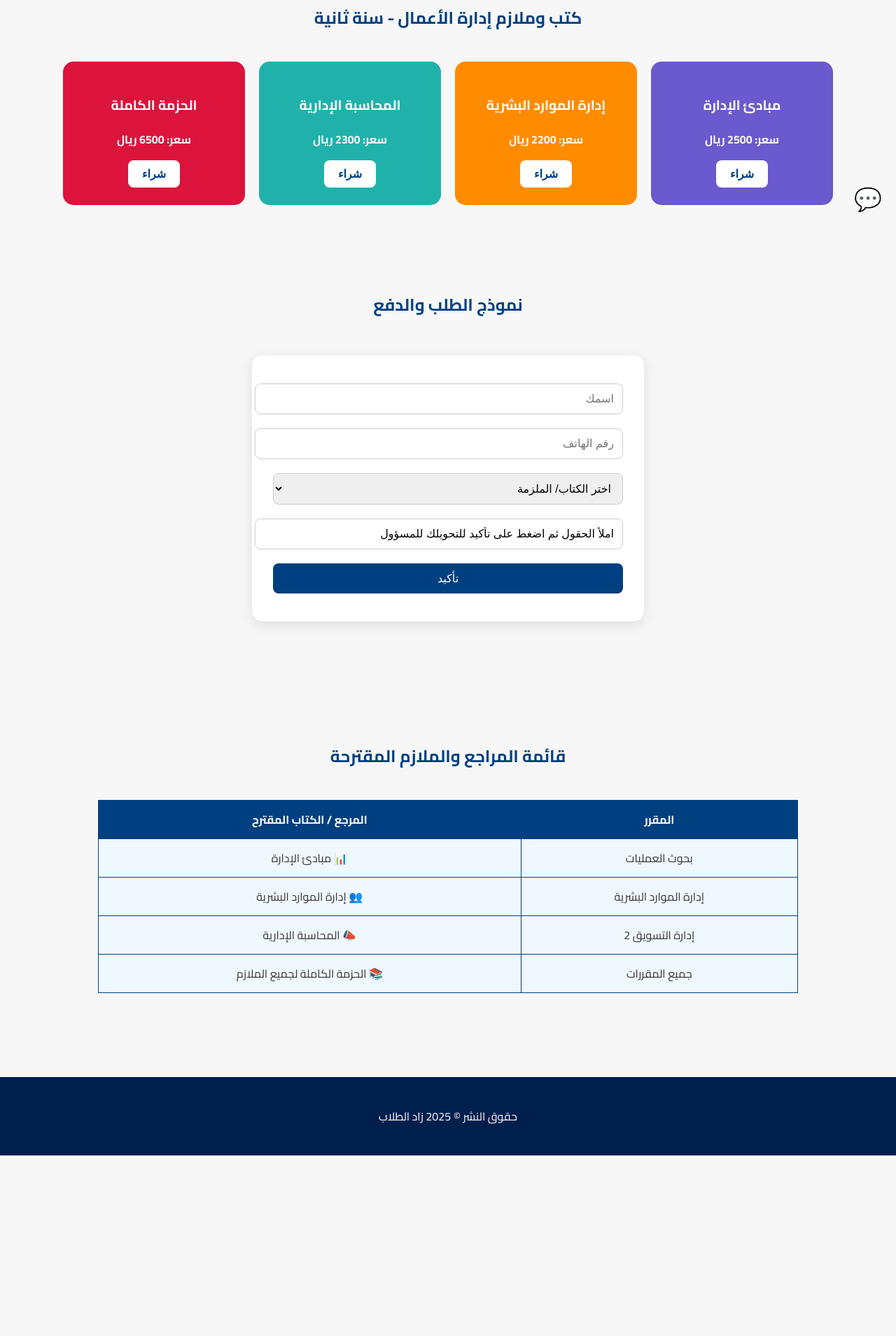
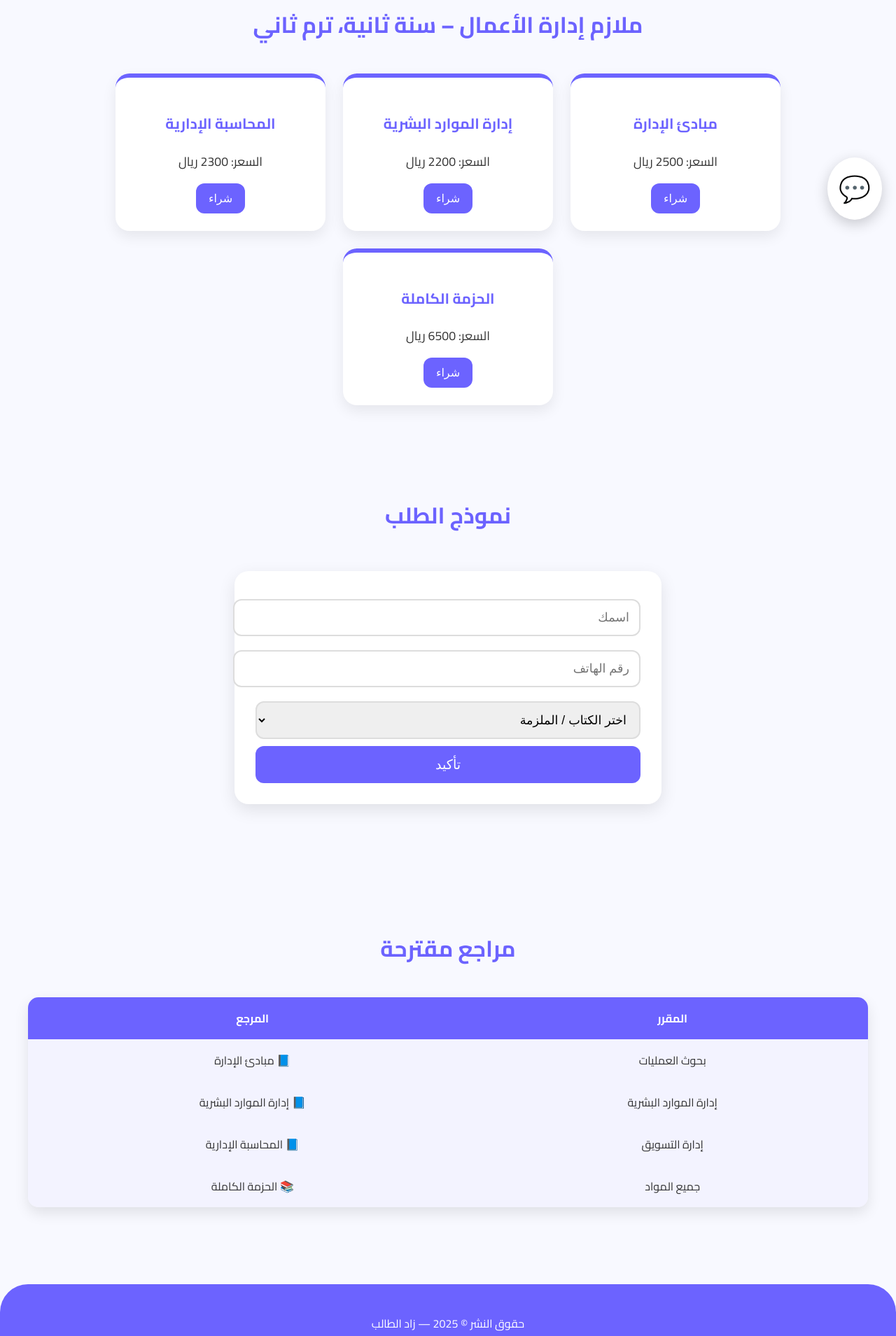
Before and after one commit to salmntsr802-ship-it/zad-al-taleb-, a plain HTML site: page index.html in a window 1280 px wide. Shown: the part 466-2375 px from the top of the page at 70% size. Before the commit the page ends 2117 px from the top, so only its background shows below. Drawn offline with Linux system fonts and the light colour scheme.

Commit message:
Update index.html

```diff
--- a/index.html
+++ b/index.html
@@ -3,58 +3,250 @@
 <head>
 <meta charset="UTF-8">
 <meta name="viewport" content="width=device-width, initial-scale=1.0">
-<title>زاد الطلاب </title>
-<meta name="description" content="زاد الطلاب - شراء الملازم الجامعية لإدارة الأعمال سنة ثانية ترم ثاني في جامعة صنعاء بعد الدفع فقط عبر محفظة جيب.">
-<meta name="keywords" content="زاد الطلاب, ملازم جامعة صنعاء, إدارة أعمال, سنة ثانية, ترم ثاني, شراء كتب, محفظة جيب, اليمن">
-<link rel="preconnect" href="https://fonts.googleapis.com">
-<link rel="preconnect" href="https://fonts.gstatic.com" crossorigin>
+<title>زاد الطالب</title>
+
+<!-- Google Font -->
 <link href="https://fonts.googleapis.com/css2?family=Cairo:wght@400;700&display=swap" rel="stylesheet">
+
 <style>
-body { font-family:'Cairo',sans-serif; margin:0; padding:0; background:#f7f7f7; color:#333; }
-header { background:#004080; color:#fff; text-align:center; padding:60px 20px; box-shadow:0 4px 15px rgba(0,0,0,0.2); }
-header h1 { font-size:2.8em; margin-bottom:10px; }
-header p { font-size:1.3em; }
-#searchBar { max-width:600px; margin:20px auto; display:flex; justify-content:center; }
-#searchBar input { width:100%; padding:12px 15px; border-radius:8px; border:1px solid #ccc; font-size:1em; }
-section { padding:50px 20px; max-width:1200px; margin:auto; }
-h2 { color:#004080; text-align:center; margin-bottom:40px; }
-.books { display:flex; flex-wrap:wrap; gap:20px; justify-content:center; }
-.book { border-radius:15px; padding:25px 20px; text-align:center; color:#fff; font-weight:bold; width:220px; transition: transform 0.3s, box-shadow 0.3s; cursor:pointer; position:relative; }
-.book:hover { transform: scale(1.05); box-shadow:0 10px 25px rgba(0,0,0,0.3); }
-.book h3 { font-size:1.2em; margin-bottom:10px; }
-.book p { font-size:1em; margin-bottom:15px; }
-.book button { background:#fff; color:#004080; padding:10px 20px; border:none; border-radius:8px; cursor:pointer; font-size:1em; transition: background 0.3s, color 0.3s; font-weight:bold; }
-.book button:hover { background:#001F4D; color:#fff; }
-.business1 { background:#6A5ACD; }
-.business2 { background:#FF8C00; }
-.business3 { background:#20B2AA; }
-.business4 { background:#DC143C; }
-.purchase-form { background:#fff; padding:30px; border-radius:15px; max-width:500px; margin:50px auto; box-shadow:0 5px 20px rgba(0,0,0,0.1); }
-.purchase-form input, .purchase-form select, .purchase-form button { width:100%; margin:10px 0; padding:12px; font-size:1em; border-radius:8px; border:1px solid #ccc; }
-.purchase-form button { background:#004080; color:#fff; border:none; cursor:pointer; transition:background 0.3s; }
-.purchase-form button:hover { background:#001F4D; }
-table { width:100%; border-collapse:collapse; margin:30px auto; max-width:1000px; cursor:pointer; }
-table th, table td { border:1px solid #004080; padding:12px; text-align:center; }
-table th { background:#004080; color:#fff; }
-table td { background:#f0f8ff; transition:0.3s; }
-table tr:hover td { background:#cce7ff; }
-.modal { display:none; position:fixed; z-index:1000; left:0; top:0; width:100%; height:100%; overflow:auto; background-color:rgba(0,0,0,0.7); }
-.modal-content { background:#fff; margin:10% auto; padding:20px; border-radius:15px; width:90%; max-width:400px; text-align:center; }
-.close { color:#333; float:right; font-size:28px; font-weight:bold; cursor:pointer; }
-.close:hover { color:#000; }
-.modal button { margin-top:15px; }
-footer { background:#001F4D; color:#fff; text-align:center; padding:25px 20px; margin-top:40px; position:relative; }
-.social-icons a { color:#fff; text-decoration:none; font-size:2em; transition: color 0.3s, transform 0.3s; position:fixed; bottom:20px; right:20px; z-index:1000; }
-.social-icons a:hover { color:#00bfff; transform:scale(1.3); }
-@media(max-width:768px){ .books{ flex-direction:column; align-items:center;} }
-@media(max-width:480px){ .social-icons a { bottom:15px; right:15px; font-size:1.5em; } }
+:root{
+    --purple:#6C63FF;
+    --blue:#0096C7;
+    --pink:#FDE2E4;
+    --white:#ffffff;
+    --dark:#333;
+}
+
+body{
+    margin:0;
+    font-family:'Cairo',sans-serif;
+    background:#f8f9ff;
+    color:var(--dark);
+}
+
+/* Header */
+header{
+    background:linear-gradient(135deg, var(--purple), var(--blue));
+    color:var(--white);
+    padding:70px 20px;
+    text-align:center;
+    border-bottom-left-radius:40px;
+    border-bottom-right-radius:40px;
+    box-shadow:0 4px 25px rgba(0,0,0,0.2);
+    animation:fadeIn 1.2s ease;
+}
+header h1{ font-size:3em; margin:0; }
+header p{ font-size:1.3em; margin-top:10px; }
+
+/* Search */
+#searchBar{
+    max-width:600px;
+    margin:20px auto;
+    padding:0 15px;
+}
+#searchBar input{
+    width:100%;
+    padding:15px;
+    border-radius:15px;
+    border:2px solid #ddd;
+    font-size:1.1em;
+    transition:0.3s;
+}
+#searchBar input:focus{
+    border-color:var(--purple);
+    box-shadow:0 0 10px rgba(108,99,255,0.4);
+}
+
+/* Books Section */
+section{
+    padding:50px 20px;
+    max-width:1200px;
+    margin:auto;
+}
+section h2{
+    color:var(--purple);
+    text-align:center;
+    margin-bottom:40px;
+    font-size:2em;
+}
+
+.books{
+    display:flex;
+    flex-wrap:wrap;
+    justify-content:center;
+    gap:25px;
+}
+
+.book{
+    width:250px;
+    background:var(--white);
+    border-radius:20px;
+    padding:25px;
+    text-align:center;
+    box-shadow:0 8px 20px rgba(0,0,0,0.08);
+    transition:0.3s;
+    border-top:6px solid var(--purple);
+}
+.book:hover{
+    transform:translateY(-7px);
+    box-shadow:0 15px 30px rgba(0,0,0,0.15);
+}
+.book h3{
+    color:var(--purple);
+    font-size:1.3em;
+    margin-bottom:10px;
+}
+.book p{
+    font-size:1.1em;
+    margin-bottom:15px;
+}
+.book button{
+    background:var(--purple);
+    color:var(--white);
+    border:none;
+    padding:12px 18px;
+    font-size:1em;
+    border-radius:12px;
+    cursor:pointer;
+    transition:0.3s;
+}
+.book button:hover{
+    background:var(--blue);
+}
+
+/* Purchase Form */
+.purchase-form{
+    background:var(--white);
+    padding:30px;
+    border-radius:20px;
+    max-width:550px;
+    margin:50px auto;
+    box-shadow:0 8px 25px rgba(0,0,0,0.1);
+}
+.purchase-form input, .purchase-form select{
+    width:100%;
+    padding:14px;
+    margin:10px 0;
+    border-radius:12px;
+    border:2px solid #ddd;
+    font-size:1.1em;
+}
+.purchase-form button{
+    background:var(--purple);
+    color:var(--white);
+    padding:15px;
+    border:none;
+    width:100%;
+    border-radius:12px;
+    font-size:1.2em;
+    cursor:pointer;
+    transition:0.3s;
+}
+.purchase-form button:hover{
+    background:var(--blue);
+}
+
+/* Table */
+table{
+    width:100%;
+    border-collapse:collapse;
+    border-radius:15px;
+    overflow:hidden;
+    box-shadow:0 8px 20px rgba(0,0,0,0.1);
+}
+table th{
+    background:var(--purple);
+    color:var(--white);
+    padding:15px;
+}
+table td{
+    background:#f3f3ff;
+    padding:15px;
+    text-align:center;
+    cursor:pointer;
+}
+table tr:hover td{
+    background:#e1dfff;
+}
+
+/* Modal */
+.modal{
+    display:none;
+    position:fixed;
+    top:0; left:0;
+    width:100%; height:100%;
+    background:rgba(0,0,0,0.7);
+    padding-top:80px;
+    z-index:1000;
+}
+.modal-content{
+    background:var(--white);
+    width:90%; max-width:400px;
+    margin:auto;
+    padding:25px;
+    border-radius:20px;
+    text-align:center;
+    box-shadow:0 8px 25px rgba(0,0,0,0.2);
+}
+.close{
+    float:right;
+    font-size:26px;
+    cursor:pointer;
+    color:var(--dark);
+}
+.modal button{
+    background:var(--purple);
+    color:#fff;
+    border:none;
+    padding:12px 18px;
+    border-radius:12px;
+    margin-top:15px;
+}
+
+/* Footer */
+footer{
+    background:var(--purple);
+    color:var(--white);
+    text-align:center;
+    padding:25px 20px;
+    border-top-left-radius:40px;
+    border-top-right-radius:40px;
+    margin-top:60px;
+}
+.social-icons a{
+    position:fixed;
+    bottom:20px;
+    right:20px;
+    font-size:2.3em;
+    text-decoration:none;
+    color:var(--purple);
+    background:var(--white);
+    padding:10px 16px;
+    border-radius:50%;
+    box-shadow:0 6px 20px rgba(0,0,0,0.2);
+    transition:0.3s;
+}
+.social-icons a:hover{
+    transform:scale(1.2);
+}
+
+/* Animations */
+@keyframes fadeIn{
+    0%{opacity:0; transform:translateY(-20px);}
+    100%{opacity:1; transform:translateY(0);}
+}
+
+@media(max-width:680px){
+    header h1{ font-size:2.2em; }
+}
 </style>
 </head>
+
 <body>
 
 <header>
     <h1>زاد الطالب</h1>
-    <p>شراء الملازم الجامعية اصبح اسهل مع زاد الطالب</p>
+    <p>شراء الملازم الجامعية أصبح أسهل وأسرع</p>
 </header>
 
 <div id="searchBar">
@@ -62,121 +254,141 @@ footer { background:#001F4D; color:#fff; text-align:center; padding:25px 20px; m
 </div>
 
 <section id="books">
-    <h2>كتب وملازم إدارة الأعمال - سنة ثانية</h2>
+    <h2>ملازم إدارة الأعمال – سنة ثانية، ترم ثاني</h2>
+
     <div class="books" id="booksContainer">
-        <div class="book business1" data-name="مبادئ الإدارة" data-price="2500 ريال">
+        <div class="book" data-name="مبادئ الإدارة" data-price="2500">
             <h3>مبادئ الإدارة</h3>
-            <p>سعر: 2500 ريال</p>
-            <button onclick="openModal('مبادئ الإدارة','2500 ريال')">شراء</button>
+            <p>السعر: 2500 ريال</p>
+            <button onclick="openModal('مبادئ الإدارة','2500')">شراء</button>
         </div>
-        <div class="book business2" data-name="إدارة الموارد البشرية" data-price="2200 ريال">
+
+        <div class="book" data-name="إدارة الموارد البشرية" data-price="2200">
             <h3>إدارة الموارد البشرية</h3>
-            <p>سعر: 2200 ريال</p>
-            <button onclick="openModal('إدارة الموارد البشرية','2200 ريال')">شراء</button>
+            <p>السعر: 2200 ريال</p>
+            <button onclick="openModal('إدارة الموارد البشرية','2200')">شراء</button>
         </div>
-        <div class="book business3" data-name="المحاسبة الإدارية" data-price="2300 ريال">
+
+        <div class="book" data-name="المحاسبة الإدارية" data-price="2300">
             <h3>المحاسبة الإدارية</h3>
-            <p>سعر: 2300 ريال</p>
-            <button onclick="openModal('المحاسبة الإدارية','2300 ريال')">شراء</button>
+            <p>السعر: 2300 ريال</p>
+            <button onclick="openModal('المحاسبة الإدارية','2300')">شراء</button>
         </div>
-        <div class="book business4" data-name="الحزمة الكاملة" data-price="6500 ريال">
+
+        <div class="book" data-name="الحزمة الكاملة" data-price="6500">
             <h3>الحزمة الكاملة</h3>
-            <p>سعر: 6500 ريال</p>
-            <button onclick="openModal('الحزمة الكاملة','6500 ريال')">شراء</button>
+            <p>السعر: 6500 ريال</p>
+            <button onclick="openModal('الحزمة الكاملة','6500')">شراء</button>
         </div>
     </div>
 </section>
 
 <section id="purchase">
-    <h2>نموذج الطلب والدفع</h2>
+    <h2>نموذج الطلب</h2>
+
     <div class="purchase-form">
-        <input type="text" id="studentName" placeholder="اسمك" required>
-        <input type="text" id="studentPhone" placeholder="رقم الهاتف" required>
+        <input type="text" id="studentName" placeholder="اسمك">
+        <input type="text" id="studentPhone" placeholder="رقم الهاتف">
         <select id="bookSelect">
-            <option value="">اختر الكتاب/ الملزمة</option>
+            <option value="">اختر الكتاب / الملزمة</option>
             <option value="مبادئ الإدارة">مبادئ الإدارة - 2500 ريال</option>
             <option value="إدارة الموارد البشرية">إدارة الموارد البشرية - 2200 ريال</option>
             <option value="المحاسبة الإدارية">المحاسبة الإدارية - 2300 ريال</option>
             <option value="الحزمة الكاملة">الحزمة الكاملة - 6500 ريال</option>
         </select>
-        <input type="text" value="املأ الحقول ثم اضغط على تأكيد للتحويلك للمسؤول" readonly>
         <button onclick="confirmPayment()">تأكيد</button>
     </div>
 </section>
 
 <section id="references">
-    <h2>قائمة المراجع والملازم المقترحة</h2>
+    <h2>مراجع مقترحة</h2>
     <table>
         <tr>
             <th>المقرر</th>
-            <th>المرجع / الكتاب المقترح</th>
+            <th>المرجع</th>
         </tr>
-        <tr onclick="openModal('مبادئ الإدارة','2500 ريال')">
+        <tr onclick="openModal('مبادئ الإدارة','2500')">
             <td>بحوث العمليات</td>
-            <td>📊 مبادئ الإدارة</td>
+            <td>📘 مبادئ الإدارة</td>
         </tr>
-        <tr onclick="openModal('إدارة الموارد البشرية','2200 ريال')">
+        <tr onclick="openModal('إدارة الموارد البشرية','2200')">
             <td>إدارة الموارد البشرية</td>
-            <td>👥 إدارة الموارد البشرية</td>
+            <td>📘 إدارة الموارد البشرية</td>
         </tr>
-        <tr onclick="openModal('المحاسبة الإدارية','2300 ريال')">
-            <td>إدارة التسويق 2</td>
-            <td>📣 المحاسبة الإدارية</td>
+        <tr onclick="openModal('المحاسبة الإدارية','2300')">
+            <td>إدارة التسويق</td>
+            <td>📘 المحاسبة الإدارية</td>
         </tr>
-        <tr onclick="openModal('الحزمة الكاملة','6500 ريال')">
-            <td>جميع المقررات</td>
-            <td>📚 الحزمة الكاملة لجميع الملازم</td>
+        <tr onclick="openModal('الحزمة الكاملة','6500')">
+            <td>جميع المواد</td>
+            <td>📚 الحزمة الكاملة</td>
         </tr>
     </table>
 </section>
 
 <footer>
-    <p>حقوق النشر &copy; 2025 زاد الطلاب</p>
+    <p>حقوق النشر © 2025 — زاد الطالب</p>
     <div class="social-icons">
         <a href="https://wa.me/967783255801" target="_blank">💬</a>
     </div>
 </footer>
 
+<!-- Modal -->
 <div id="modal" class="modal">
-  <div class="modal-content">
-    <span class="close" onclick="closeModal()">&times;</span>
-    <p id="modalText"></p>
-    <button onclick="confirmPayment(true)">تأكيد</button>
-  </div>
+    <div class="modal-content">
+        <span class="close" onclick="closeModal()">&times;</span>
+        <p id="modalText"></p>
+        <button onclick="confirmPayment(true)">تأكيد الطلب</button>
+    </div>
 </div>
 
 <script>
-function openModal(bookName, price) {
-    const modalText = `الكتاب/الملزمة: ${bookName}\nالسعر: ${price}\n\nاملأ الحقول ثم اضغط على تأكيد للتحويلك إلى المسؤول.`;
-    document.getElementById('modalText').innerText = modalText;
+function openModal(bookName, price){
+    document.getElementById('modalText').innerText =
+        `الكتاب: ${bookName}\nالسعر: ${price} ريال`;
     document.getElementById('modal').style.display = "block";
+
+    // اختيار الكتاب تلقائياً
     const options = document.getElementById('bookSelect').options;
     for(let i=0;i<options.length;i++){
-        if(options[i].text.includes(bookName)){ options[i].selected=true; break; }
+        if(options[i].text.includes(bookName)){
+            options[i].selected = true;
+            break;
+        }
     }
 }
-function closeModal() { document.getElementById('modal').style.display="none"; }
-window.onclick=function(event){ if(event.target==document.getElementById('modal')){ closeModal(); } }
+
+function closeModal(){
+    document.getElementById('modal').style.display = "none";
+}
+
+window.onclick = function(e){
+    if(e.target == document.getElementById('modal')) closeModal();
+}
 
 function confirmPayment(fromModal=false){
-    const studentName=document.getElementById('studentName').value.trim();
-    const studentPhone=document.getElementById('studentPhone').value.trim();
+    const name=document.getElementById('studentName').value.trim();
+    const phone=document.getElementById('studentPhone').value.trim();
     const book=document.getElementById('bookSelect').value;
-    if(!studentName || !studentPhone || !book){ alert("يرجى ملء جميع الحقول."); return; }
-    const message=`مرحبا، أنا ${studentName} برقم ${studentPhone}، أريد شراء الكتاب/الملازمة: ${book}.`;
-    const whatsappUrl="https://wa.me/967783255801?text="+encodeURIComponent(message);
-    window.open(whatsappUrl,"_blank");
-    alert("تم إرسال طلبك إلى المسؤول. بعد الموافقة، سيرسل لك الرابط الخاص بالتحميل عبر WhatsApp.");
+
+    if(!name || !phone || !book){
+        alert("يرجى ملء جميع الحقول.");
+        return;
+    }
+
+    const msg=`مرحبًا، أنا ${name}، رقمي ${phone}، أريد طلب: ${book}.`;
+    const url="https://wa.me/967783255801?text="+encodeURIComponent(msg);
+
+    window.open(url, "_blank");
+
     if(fromModal) closeModal();
 }
 
-document.getElementById('searchInput').addEventListener('keyup',function(){
+document.getElementById("searchInput").addEventListener("keyup",function(){
     const filter=this.value.toLowerCase();
-    const books=document.querySelectorAll('.books .book');
-    books.forEach(b=>{
-        const name=b.getAttribute('data-name').toLowerCase();
-        const price=b.getAttribute('data-price').toLowerCase();
-        b.style.display=(name.includes(filter) || price.includes(filter))?'block':'none';
+    document.querySelectorAll(".book").forEach(book=>{
+        const name=book.getAttribute("data-name").toLowerCase();
+        book.style.display = name.includes(filter) ? "block" : "none";
     });
 });
 </script>
```
